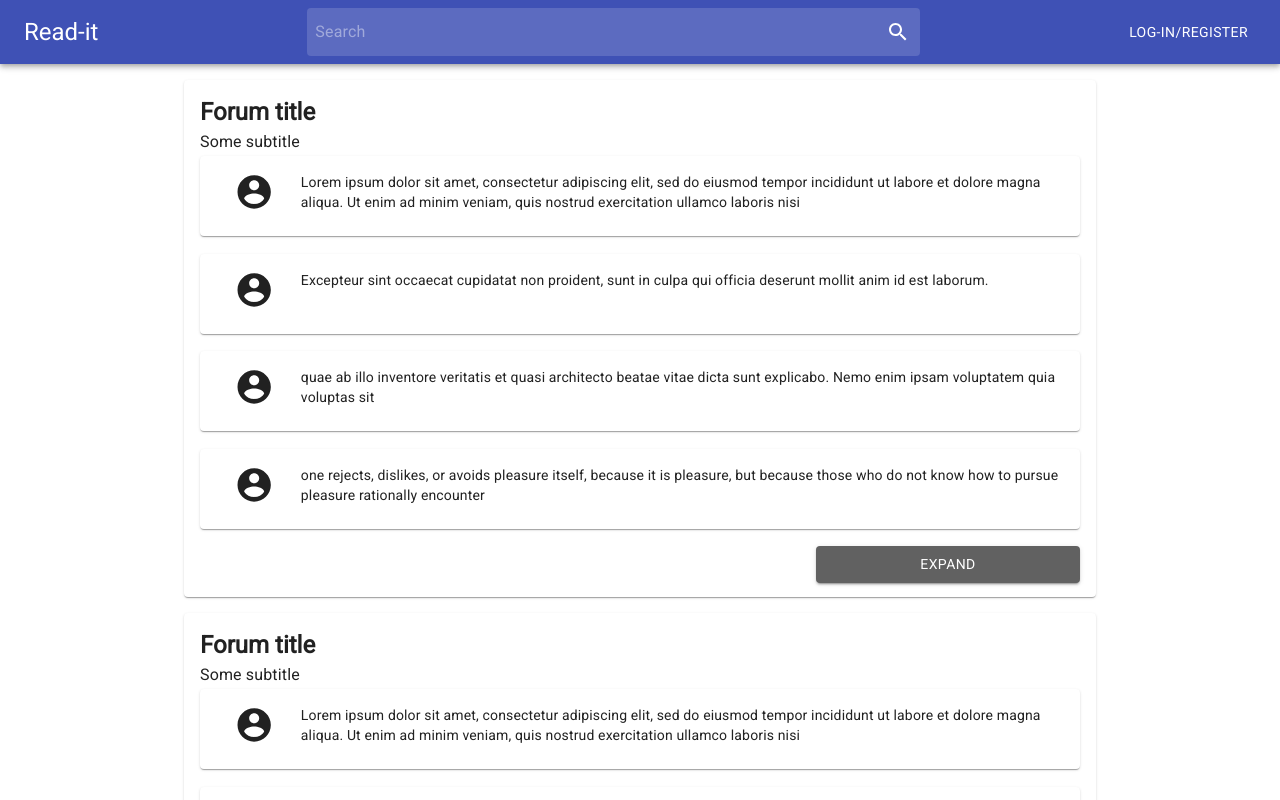
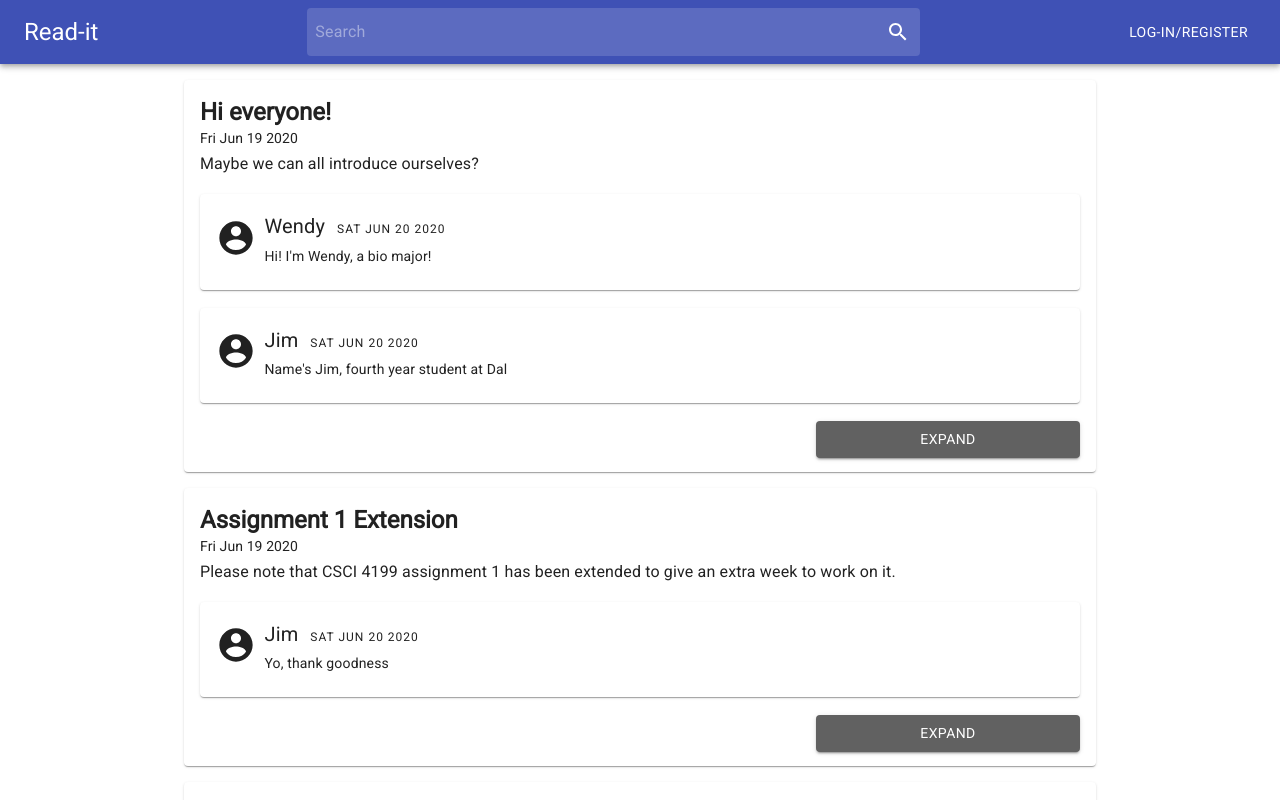
Before and after one commit to Sarthakrakhra/4177Group15Project, a React (Create React App) app: page / in a window 1280 px wide. Shown: the top 800 px of the page. Built offline with nearby package versions, Linux system fonts and the light colour scheme.

Commit message:
Update homepage, and threads to add details

```diff
--- a/package.json
+++ b/package.json
@@ -9,6 +9,7 @@
     "@testing-library/react": "^9.5.0",
     "@testing-library/user-event": "^7.2.1",
     "fontsource-roboto": "^2.1.3",
+    "lodash": "^4.17.15",
     "node-sass": "^4.14.1",
     "react": "^16.13.1",
     "react-dom": "^16.13.1",
--- a/src/Components/CardComment.js
+++ b/src/Components/CardComment.js
@@ -1,9 +1,11 @@
-import React from "react";
+import React, { useState, useEffect } from "react";
 import Card from "@material-ui/core/Card";
 import CardContent from "@material-ui/core/CardContent";
 import { makeStyles } from "@material-ui/core/styles";
 import AccountCircle from "@material-ui/icons/AccountCircle";
 import { Typography } from "@material-ui/core";
+import _ from "lodash";
+import { users } from "../frontenddata";
 
 const useStyles = makeStyles((theme) => ({
   commentCard: {
@@ -13,34 +15,57 @@ const useStyles = makeStyles((theme) => ({
     display: "flex",
     flexDirection: "row",
   },
-  commentIcon: {
-    flexGrow: 1,
-    fontSize: 40,
+  iconDiv: {
     [theme.breakpoints.down("xs")]: {
       display: "none",
     },
+    display: "flex",
+    flexDirection: "column",
+    justifyContent: "center",
   },
-  commentText: {
-    // flexGrow: 2,
+  commentIcon: {
+    fontSize: 40,
+  },
+  commentDiv: {
     width: "90%",
     marginLeft: "1%",
+    display: "flex",
+    flexDirection: "column",
+  },
+  date: {
+    marginLeft: "1em",
   },
 }));
 
 const CardComment = (props) => {
   const classes = useStyles();
+  const [user, setUser] = useState({});
 
+  useEffect(() => {
+    setUser(_.find(users, (u) => u.userid == props.userId));
+  });
+  const datePosted = props.postDate.toDateString();
   return (
     <Card className={classes.commentCard}>
       <CardContent className={classes.comments}>
+        <div className={classes.iconDiv}>
           <AccountCircle className={classes.commentIcon} />
+        </div>
+        <div className={classes.commentDiv}>
+          <Typography align="left" variant="h6">
+            {user.username}
             <Typography
-          className={classes.commentText}
-          variant="body2"
               align="left"
+              variant="overline"
+              className={classes.date}
             >
+              {datePosted}
+            </Typography>
+          </Typography>
+          <Typography variant="body2" align="left">
             {props.comment}
           </Typography>
+        </div>
       </CardContent>
     </Card>
   );
--- a/src/Components/ExpandedForum.js
+++ b/src/Components/ExpandedThread.js
@@ -1,6 +1,5 @@
-import React, { useState } from "react";
+import React, { useState, useEffect } from "react";
 import { Container, Typography, makeStyles, Divider } from "@material-ui/core";
-import cardData from "../CardData";
 import CardComment from "./CardComment";
 import FormControl from "@material-ui/core/FormControl";
 import InputLabel from "@material-ui/core/InputLabel";
@@ -9,6 +8,8 @@ import InputAdornment from "@material-ui/core/InputAdornment";
 import IconButton from "@material-ui/core/IconButton";
 import SendIcon from "@material-ui/icons/Send";
 import Tooltip from "@material-ui/core/Tooltip";
+import { threads, comments } from "./../frontenddata";
+import _ from "lodash";
 
 const useStyles = makeStyles((theme) => ({
   root: {
@@ -27,41 +28,60 @@ const useStyles = makeStyles((theme) => ({
     marginBottom: "1em",
   },
 }));
-const ExpandedForum = ({ match }) => {
+const ExpandedThread = ({ match }) => {
   const classes = useStyles();
   const [commentError, setCommentError] = useState(false);
   const [comment, setComment] = useState("");
-  const [userComments, setUserComments] = useState(cardData);
+  const [userComments, setUserComments] = useState([]);
+  const [thread, setThread] = useState({});
+  let date = new Date();
+
   const addToComments = () => {
     if (!comment || comment.trim() === "") setCommentError(true);
     else {
       const newUserComments = [...userComments];
-      newUserComments.push(comment);
+      const today = new Date();
+      newUserComments.push({
+        threadid: thread.threadid,
+        userid: 1,
+        postdate: today,
+        commenttext: comment,
+      });
       setUserComments(newUserComments);
       setCommentError(false);
       setComment("");
     }
   };
 
+  useEffect(() => {
+    setThread(
+      _.find(threads, (t) => {
+        return t.threadid == match.params.threadId;
+      })
+    );
+  }, []);
+
+  useEffect(() => {
+    date = new Date(thread.postDate);
+  }, [thread]);
+
+  useEffect(() => {
+    setUserComments(_.filter(comments, (c) => c.threadid === thread.threadid));
+  }, [thread]);
+
   return (
     <Container maxWidth="md" className={classes.root}>
       <Typography align="left" variant="h4">
-        Forum title
+        {thread.threadtitle}
         <Typography className={classes.forumId} variant="caption">
-          id:{match.params.forumId}
+          id:{thread.threadid}
         </Typography>
       </Typography>
       <Typography className={classes.subtitle} align="left" variant="h6">
-        Some subtitle
+        {date.toDateString()}
       </Typography>
       <Typography variant="body1" align="left">
-        Lorem ipsum dolor sit amet, consectetur adipiscing elit, sed do eiusmod
-        tempor incididunt ut labore et dolore magna aliqua. Ut enim ad minim
-        veniam, quis nostrud exercitation ullamco laboris nisi ut aliquip ex ea
-        commodo consequat. Duis aute irure dolor in reprehenderit in voluptate
-        velit esse cillum dolore eu fugiat nulla pariatur. Excepteur sint
-        occaecat cupidatat non proident, sunt in culpa qui officia deserunt
-        mollit anim id est laborum.
+        {thread.threadtext}
       </Typography>
       <div className={classes.commentSection}>
         <Typography align="left" variant="h5">
@@ -69,7 +89,14 @@ const ExpandedForum = ({ match }) => {
         </Typography>
         <Divider style={{ marginBottom: "1em" }} />
         {userComments.map((val, key) => {
-          return <CardComment key={key} comment={val} />;
+          return (
+            <CardComment
+              key={key}
+              comment={val.commenttext}
+              postDate={new Date(val.postdate)}
+              userId={val.userid}
+            />
+          );
         })}
       </div>
       <Divider style={{ marginBottom: "1em" }} />
@@ -105,4 +132,4 @@ const ExpandedForum = ({ match }) => {
   );
 };
 
-export default ExpandedForum;
+export default ExpandedThread;
--- a/src/Components/ForumCard.js
+++ b/src/Components/ThreadCard.js
@@ -1,13 +1,15 @@
-import React from "react";
+import React, { useState, useEffect } from "react";
 import Card from "@material-ui/core/Card";
 import CardContent from "@material-ui/core/CardContent";
 import { makeStyles, withStyles } from "@material-ui/core/styles";
 import { grey } from "@material-ui/core/colors";
 import { Typography } from "@material-ui/core";
-import cardData from "./../CardData";
+import cardData from "../CardData";
 import CardComment from "./CardComment";
 import Button from "@material-ui/core/Button";
 import { Link } from "react-router-dom";
+import { comments } from "./../frontenddata";
+import _ from "lodash";
 
 const useStyles = makeStyles({
   root: {
@@ -15,6 +17,9 @@ const useStyles = makeStyles({
   },
   title: {
     fontWeight: "bold",
+  },
+  subtitle: {
+    marginBottom: "1em",
   },
 });
 const ExpandButton = withStyles((theme) => ({
@@ -32,23 +37,42 @@ const ExpandButton = withStyles((theme) => ({
     },
   },
 }))(Button);
-const ForumCard = (props) => {
+const ThreadCard = (props) => {
   const classes = useStyles();
+  const date = new Date(props.postDate);
+  const [userComments, setUserComments] = useState([]);
+  useEffect(() => {
+    setUserComments(_.filter(comments, (c) => c.threadid === props.threadId));
+  }, []);
 
   return (
     <div>
       <Card className={classes.root}>
         <CardContent>
           <Typography className={classes.title} variant="h5" align="left">
-            Forum title
+            {props.title}
           </Typography>
-          <Typography variant="subtitle1" align="left">
-            Some subtitle
+          <Typography variant="subtitle2" align="left">
+            {date.toDateString()}
           </Typography>
-          {cardData.map((val, key) => {
-            return <CardComment comment={val} key={key} />;
+          <Typography
+            className={classes.subtitle}
+            variant="subtitle1"
+            align="left"
+          >
+            {props.text}
+          </Typography>
+          {userComments.map((val, key) => {
+            return (
+              <CardComment
+                comment={val.commenttext}
+                postDate={new Date(val.postdate)}
+                userId={val.userid}
+                key={key}
+              />
+            );
           })}
-          <Link to={`/forum/${props.forumId}`}>
+          <Link to={`/thread/${props.threadId}`}>
             <ExpandButton variant="contained">Expand</ExpandButton>
           </Link>
         </CardContent>
@@ -57,4 +81,4 @@ const ForumCard = (props) => {
   );
 };
 
-export default ForumCard;
+export default ThreadCard;
--- a/src/Pages/Home.js
+++ b/src/Pages/Home.js
@@ -1,7 +1,8 @@
 import React from "react";
-import ForumCard from "./../Components/ForumCard";
+import ThreadCard from "../Components/ThreadCard";
 import { makeStyles } from "@material-ui/core/styles";
 import Container from "@material-ui/core/Container";
+import { threads } from "./../frontenddata";
 
 const useStyles = makeStyles({
   root: {
@@ -21,13 +22,20 @@ const useStyles = makeStyles({
 
 const Home = () => {
   const classes = useStyles();
-  const searchResults = [1, 2, 3];
+  console.log(threads);
   return (
     <div>
       <Container maxWidth="lg" className={classes.root}>
         <Container maxWidth="md">
-          {searchResults.map((val, key) => (
-            <ForumCard forumId={val} key={key} />
+          {threads.map((thread, key) => (
+            <ThreadCard
+              threadId={thread.threadid}
+              title={thread.threadtitle}
+              text={thread.threadtext}
+              postDate={thread.postdate}
+              userId={thread.userid}
+              key={key}
+            />
           ))}
         </Container>
       </Container>
--- /dev/null
+++ b/src/frontenddata.js
@@ -0,0 +1,118 @@
+export const users = [
+  {
+    userid: 1,
+    username: "Wendy",
+    userdescription:
+      "Hi, I'm Wendy! I'm a 4th year biology major at Dalhousie.",
+    joindate: "2020-06-15T05:24:17.000Z",
+  },
+  {
+    userid: 2,
+    username: "Jim",
+    userdescription: "Howdy folks, drop me a message anytime.",
+    joindate: "2020-06-15T07:38:21.000Z",
+  },
+  {
+    userid: 3,
+    username: "Alicia",
+    userdescription:
+      "As a TA at Dalhousie university I strive to uphold the noble goal of academic integrity.",
+    joindate: "2020-06-17T12:23:02.000Z",
+  },
+  {
+    userid: 4,
+    username: "Jackson",
+    userdescription: "I'm not even a Dal student, I just like the site.",
+    joindate: "2020-06-19T01:55:43.000Z",
+  },
+];
+
+export const forums = [
+  {
+    forumid: 1,
+    forumname: "General",
+    forumdescription: "Everything goes!",
+    privacy: "public",
+  },
+  {
+    forumid: 2,
+    forumname: "Grad School",
+    forumdescription:
+      "Discussions about applying to grad school, or work in grad school, or anything else related to graduate studies.",
+    privacy: "public",
+  },
+  {
+    forumid: 3,
+    forumname: "CSCI4199",
+    forumdescription: "Private forum for the class of CSCI 4199",
+    privacy: "private",
+  },
+  {
+    forumid: 4,
+    forumname: "Halifax",
+    forumdescription: "News, events, and other Halifax discussion",
+    privacy: "public",
+  },
+  {
+    forumid: 5,
+    forumname: "Food",
+    forumdescription:
+      "Discuss your favourite meals, restaurants, recipes, or whatever else about food here!",
+    privacy: "public",
+  },
+];
+
+export const threads = [
+  {
+    threadid: 1,
+    threadtitle: "Hi everyone!",
+    threadtext: "Maybe we can all introduce ourselves?",
+    postdate: "2020-06-19T02:00:43.000Z",
+    forumid: 1,
+    userid: 4,
+  },
+  {
+    threadid: 2,
+    threadtitle: "Assignment 1 Extension",
+    threadtext:
+      "Please note that CSCI 4199 assignment 1 has been extended to give an extra week to work on it.",
+    postdate: "2020-06-19T02:01:43.000Z",
+    forumid: 3,
+    userid: 3,
+  },
+  {
+    threadid: 3,
+    threadtitle: "It's so late I want to sleep",
+    threadtext: "See title",
+    postdate: "2020-06-19T02:02:43.000Z",
+    forumid: 1,
+    userid: 2,
+  },
+];
+
+export const comments = [
+  {
+    threadid: 1,
+    userid: 1,
+    postdate: "2020-06-20T02:02:43.000Z",
+    commenttext: "Hi! I'm Wendy, a bio major!",
+  },
+  {
+    threadid: 1,
+    userid: 2,
+    postdate: "2020-06-20T02:03:43.000Z",
+    commenttext: "Name's Jim, fourth year student at Dal",
+  },
+  {
+    threadid: 3,
+    userid: 4,
+    postdate: "2020-06-20T02:04:43.000Z",
+    commenttext: "Mood bro, hang in there.",
+  },
+  {
+    threadid: 2,
+    userid: 2,
+    postdate: "2020-06-20T02:05:43.000Z",
+    commenttext: "Yo, thank goodness",
+  },
+];
```
Also changed, not shown: src/App.js (+8 -4 lines), src/Pages/Search.js (+11 -3 lines), src/Pages/Thread.js (renamed from src/Pages/Forum.js, +14 -6 lines). Lines whose indentation alone changed are shown as unchanged.
